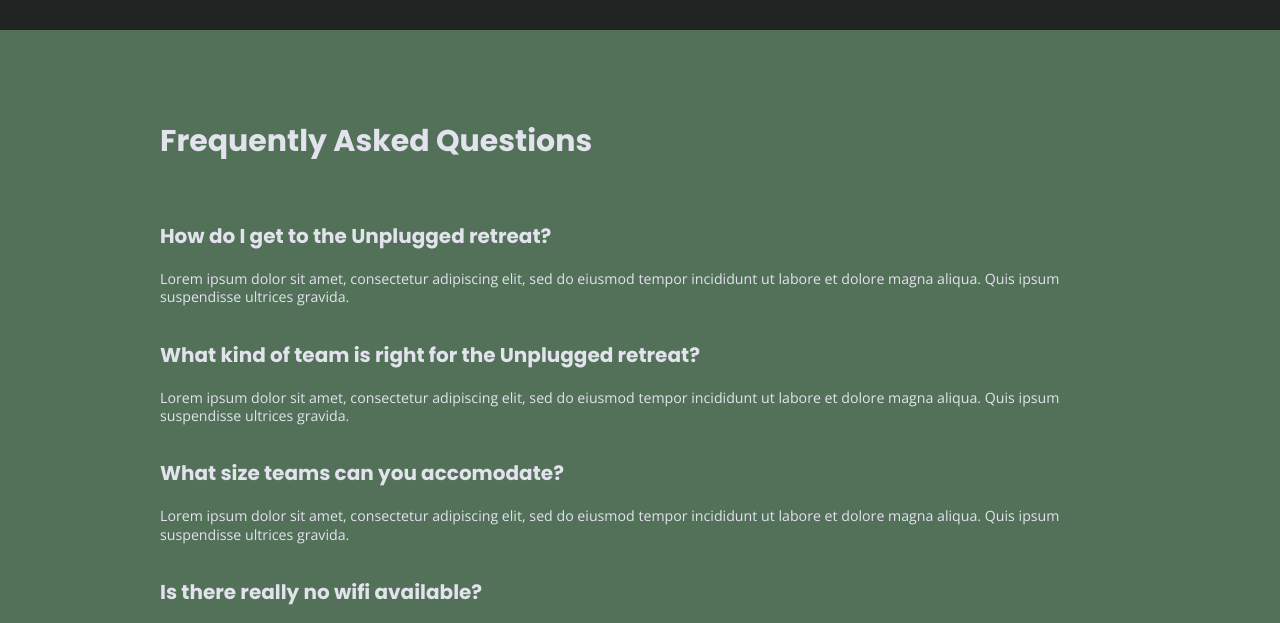
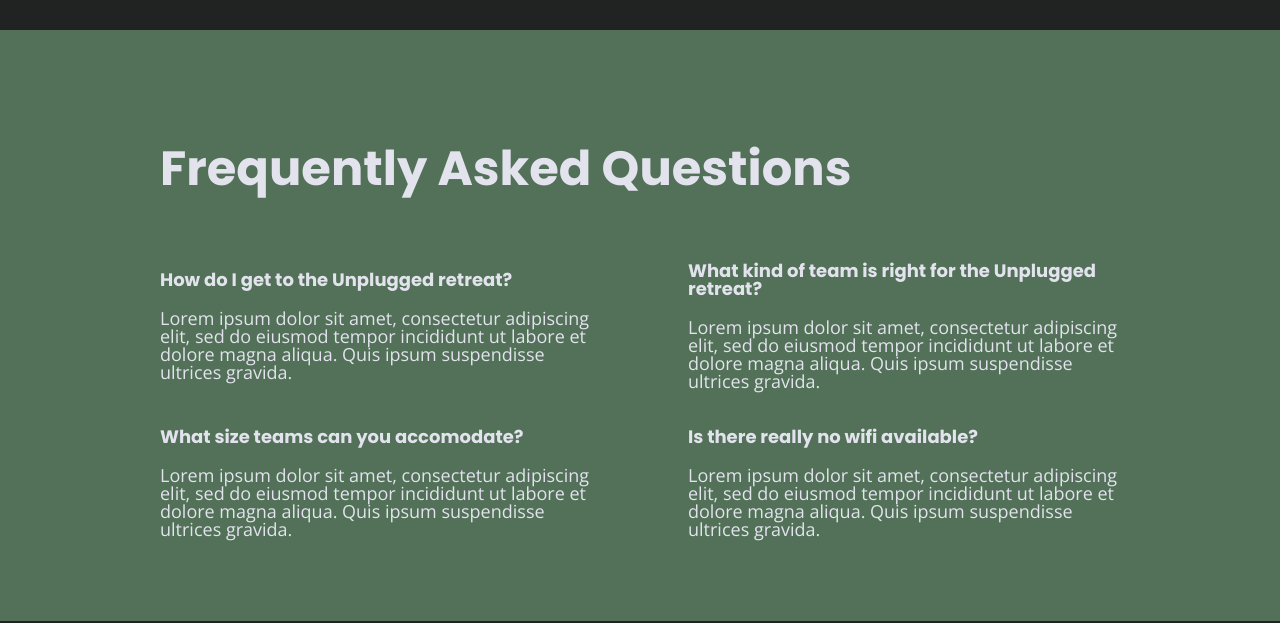
Before and after one commit to huntscato/unplugged, a website: page faq/index.html in a window 1280 px wide. Shown: the part 135-758 px from the top of the page. Drawn offline with nearby package versions, Linux system fonts and the light colour scheme.

Commit message:
Adjusted FAQ content padding

```diff
--- a/css/main.css
+++ b/css/main.css
@@ -667,22 +667,26 @@ footer {
        FAQ Page
        ========================================================================== */
 
-       .header figure {
-        width: 30%;
-       }
-
       .faq .content-wrapper {
         justify-content: space-between;
+        margin: 50px 0 50px 0;
       }
 
-      .faq content {
-        flex-basis: 40%
+      .faq-content {
+        flex-basis: 45%;
       }
 
       .faq h2 {
         width: 100%;
       }
-  }
+
+      .faq h4,
+      .faq p {
+          font-size: .875em;
+          line-height: 1.125;
+      }
+    }
+
   @media only screen and (min-width: 1200px) {
     /* Desktop Styles Here */
 
@@ -733,8 +737,14 @@ footer {
 
     .faq h2 {
       width: 100%;
+      font-size: 3em;
     }
 
+    .faq h4,
+    .faq p {
+        font-size: 1.125em;
+        line-height: 1;
+    }
   }
 
   /* ==========================================================================
--- a/faq/index.html
+++ b/faq/index.html
@@ -38,7 +38,7 @@
   <header>
     <div class="content-wrapper">
       <figure>
-      <a href="#">
+      <a href="../index.html">
         <img src="../img/unpluggedlogo.png" alt="unplugged logo">
       </a>
       </figure>
@@ -46,7 +46,7 @@
       <nav>
         <ul>
           <li><a href="index.html">FAQ</a></li>
-          <li><a href="about/index.html">About</a></li>
+          <li><a href="../about/index.html">About</a></li>
         </ul>
       </nav>
     </div>
@@ -107,7 +107,7 @@
     </div>
     <!--footer content-wrapper ends-->
     <div class="copyright">
-      <p>Copyright 2018 | Unplugged</p>
+      <p>Copyright 2023 | Unplugged</p>
     </div>
   </footer>
 
```
Also changed, not shown: about/index.html (+2 -2 lines), index.html (+1 -1 lines).
